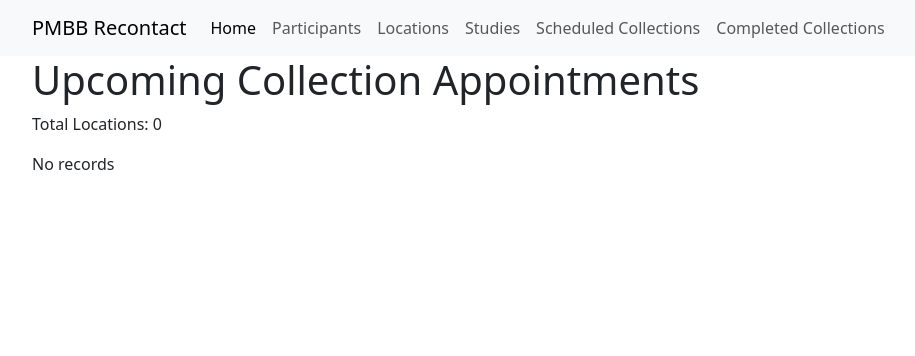
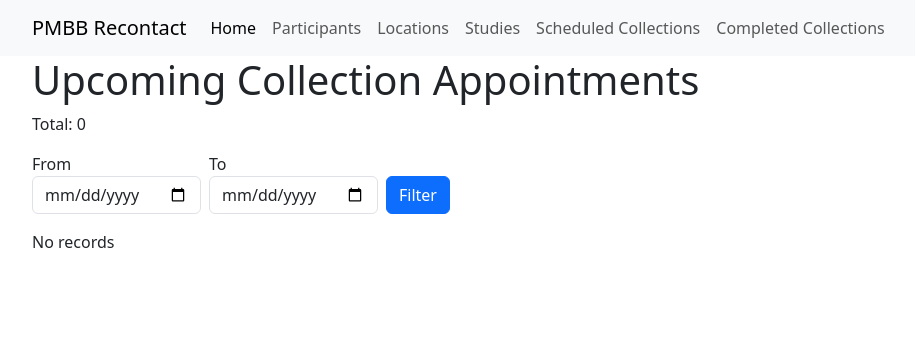
Before and after one commit to mcondiff11/pmbb_recontact, a Flask app: template pmbbrecontact2/templates/upcoming_collections.html in a window 1280 px wide. Shown: the top 356 px of the page, without its empty margins (50-965 px from the left). Run offline with Flask 3, Linux system fonts and the light colour scheme; the template is opened without the code that fills it, so the values that code supplies are empty.

Commit message:
Add date filter and sort by date/time on upcoming collections page
Co-Authored-By: Claude Sonnet 4.6 <noreply@anthropic.com>

```diff
--- a/pmbbrecontact2/app.py
+++ b/pmbbrecontact2/app.py
@@ -422,14 +422,26 @@ def upcoming_collections():
     try:
         connection = get_databricks_connection()
         cursor = connection.cursor()
-        query = "SELECT t1.*, t2.saliva_kit_id FROM biobank_analytics.pmbb_saliva.scheduled_collection AS t1 LEFT JOIN biobank_analytics.pmbb_saliva.collected_sample AS t2  ON t1.collection_id = t2.collection_id order by t1.appointment_date desc"
-        cursor.execute(query)
 
-        # Fetch all results
+        date_from = request.args.get('date_from', '').strip()
+        date_to = request.args.get('date_to', '').strip()
+
+        date_conditions = ""
+        date_params = []
+        if date_from:
+            date_conditions += " AND t1.appointment_date >= ?"
+            date_params.append(date_from)
+        if date_to:
+            date_conditions += " AND t1.appointment_date <= ?"
+            date_params.append(date_to)
+
+        query = f"SELECT t1.*, t2.saliva_kit_id FROM biobank_analytics.pmbb_saliva.scheduled_collection AS t1 LEFT JOIN biobank_analytics.pmbb_saliva.collected_sample AS t2 ON t1.collection_id = t2.collection_id WHERE 1=1{date_conditions} ORDER BY t1.appointment_date, t1.appointment_time"
+        cursor.execute(query, date_params)
+
         rows = cursor.fetchall()
         connection.close()
 
-        return render_template('upcoming_collections.html', rows=rows)
+        return render_template('upcoming_collections.html', rows=rows, date_from=date_from, date_to=date_to)
     except Exception as e:
         return f"Error: {str(e)}"
 
--- a/pmbbrecontact2/templates/upcoming_collections.html
+++ b/pmbbrecontact2/templates/upcoming_collections.html
@@ -13,7 +13,24 @@
 </style>
 
 <h1>Upcoming Collection Appointments</h1>
-<p>Total Locations: {{ rows|length }}</p>
+<p>Total: {{ rows|length }}</p>
+
+<form method="GET" class="row g-2 align-items-end mb-3">
+    <div class="col-auto">
+        <label for="date_from" class="form-label mb-0">From</label>
+        <input type="date" class="form-control" id="date_from" name="date_from" value="{{ date_from }}">
+    </div>
+    <div class="col-auto">
+        <label for="date_to" class="form-label mb-0">To</label>
+        <input type="date" class="form-control" id="date_to" name="date_to" value="{{ date_to }}">
+    </div>
+    <div class="col-auto">
+        <button type="submit" class="btn btn-primary">Filter</button>
+        {% if date_from or date_to %}
+        <a href="{{ request.path }}" class="btn btn-outline-secondary ms-1">Clear</a>
+        {% endif %}
+    </div>
+</form>
 
 {% if rows %}
 <div class="table-responsive">
```
